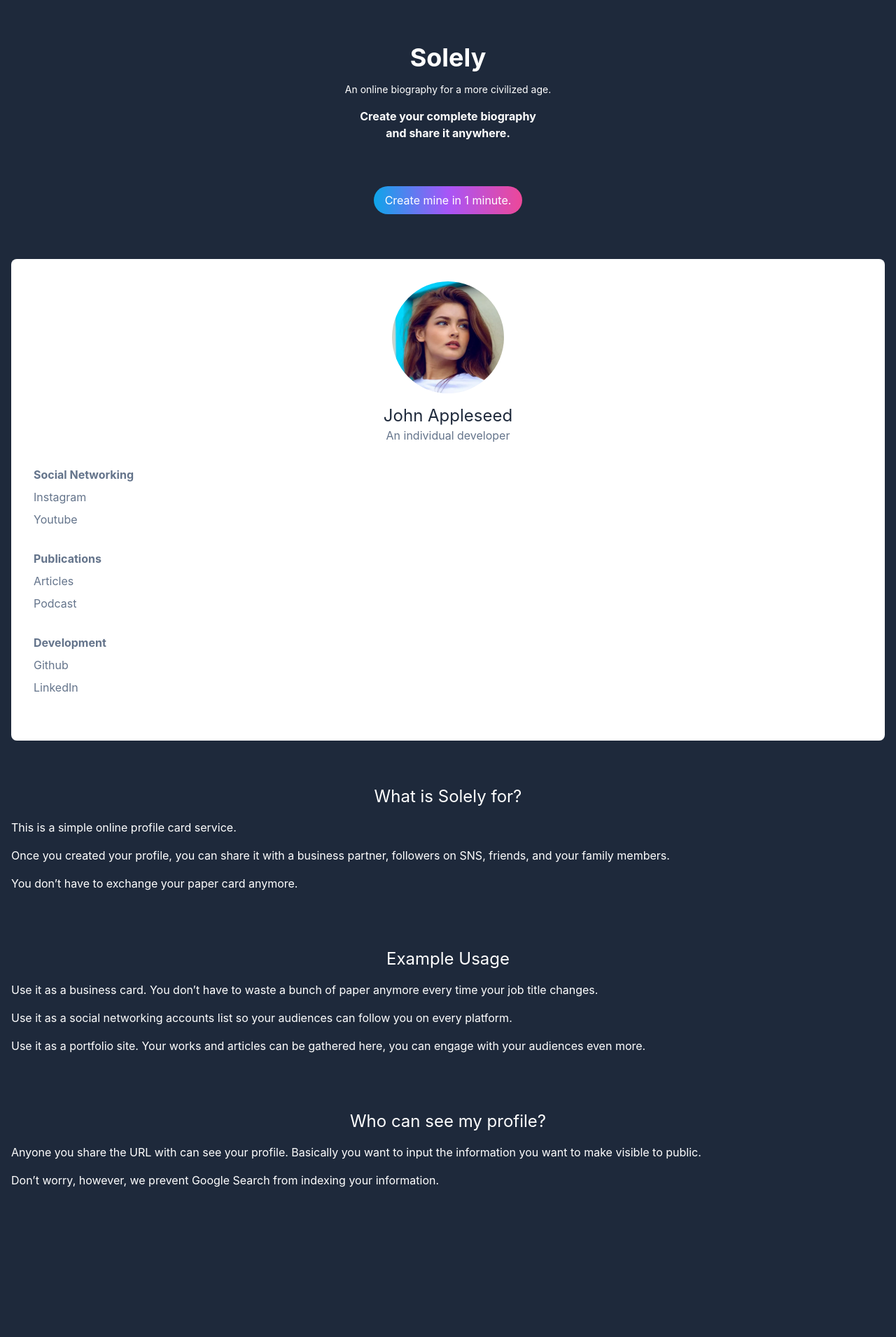
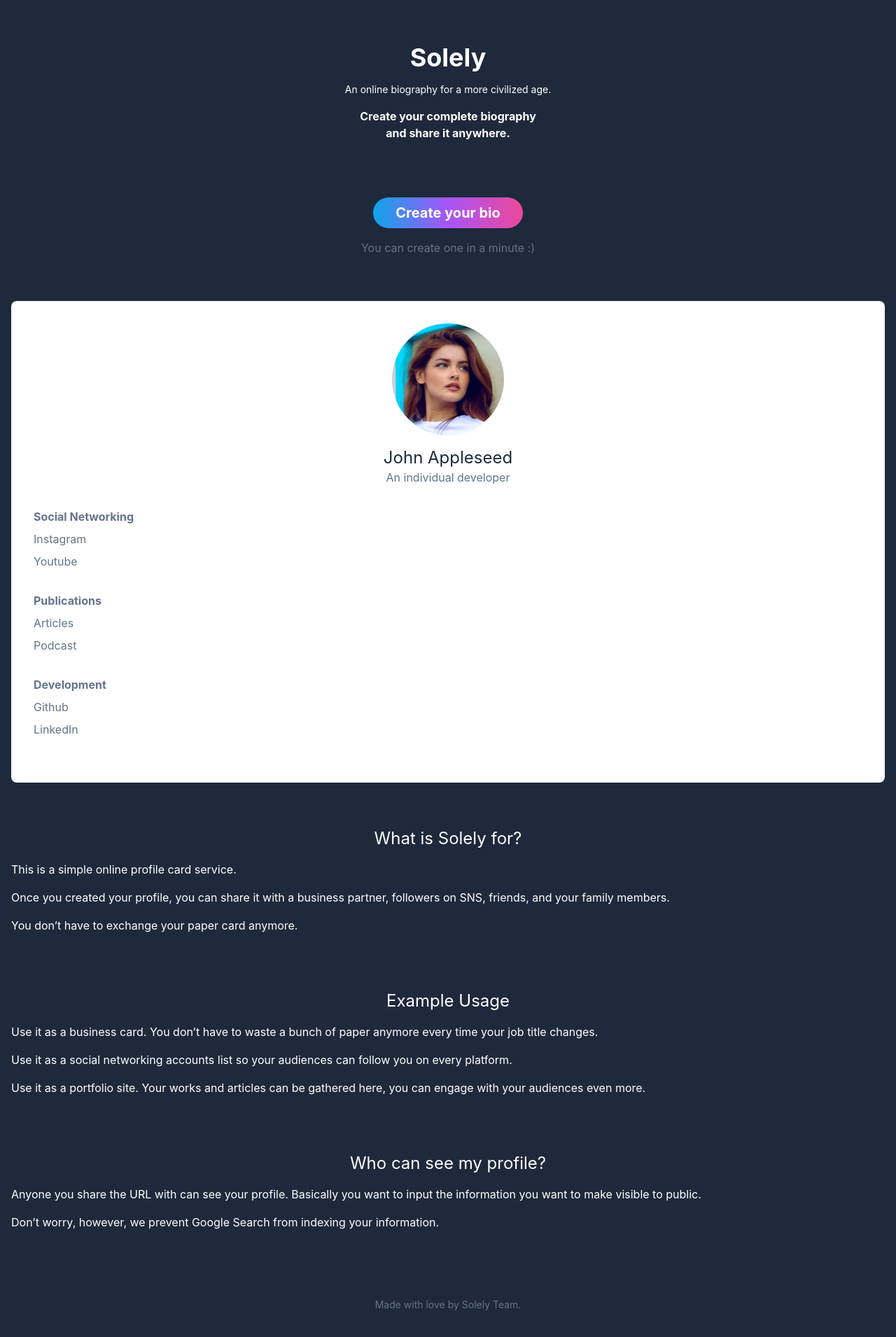
Before and after one commit to takumi-hash/solely-bio-nextjs, a Next.js app: page / in a window 1280 px wide. Shown: the part 46-1956 px from the top of the page at 70% size. Before the commit the page ends 1792 px from the top, so only its background shows below. Built offline with nearby package versions, Linux system fonts and the light colour scheme; no server answers.

Commit message:
footer added.

```diff
--- a/components/atoms/ctabutton.js
+++ b/components/atoms/ctabutton.js
@@ -3,7 +3,7 @@ import * as React from "react";
 
 const CtaButton = (props) => {
   return (
-    <button className="solely-btn solely-gradient">
+    <button className="solely-btn solely-gradient font-bold text-xl px-8 my-4">
       <Link href={props.linkto}>{props.text}</Link>
     </button>
   );
--- /dev/null
+++ b/components/molecules/footer.js
@@ -0,0 +1,14 @@
+import { useSession, signIn, signOut } from "next-auth/react";
+import Link from "next/link";
+import OnClickButton from "../atoms/onclickbutton";
+
+export default function Header() {
+  const { data: session } = useSession();
+  return (
+    <>
+      <footer className="p-12 text-center">
+        <p className="text-sm text-slate-500">Made with love by Solely Team.</p>
+      </footer>
+    </>
+  );
+}
--- a/pages/index.js
+++ b/pages/index.js
@@ -2,6 +2,7 @@ import Head from "next/head";
 import Image from "next/image";
 import { useSession, signIn, signOut } from "next-auth/react";
 import Header from "../components/molecules/header";
+import Footer from "../components/molecules/footer";
 import Layout from "../components/organisms/layout";
 import Section from "../components/molecules/section";
 import CtaButton from "../components/atoms/Ctabutton";
@@ -28,7 +29,8 @@ export default function Home() {
           </p>
         </Section>
         <Section>
-          <CtaButton linkto="/" text="Create mine in 1 minute."></CtaButton>
+          <CtaButton linkto="/" text="Create your bio"></CtaButton>
+          <p className="text-slate-500">You can create one in a minute :)</p>
         </Section>
         <Section>
           <Card></Card>
@@ -73,6 +75,7 @@ export default function Home() {
           </p>
         </Section>
       </Layout>
+      <Footer></Footer>
     </div>
   );
 }
```
